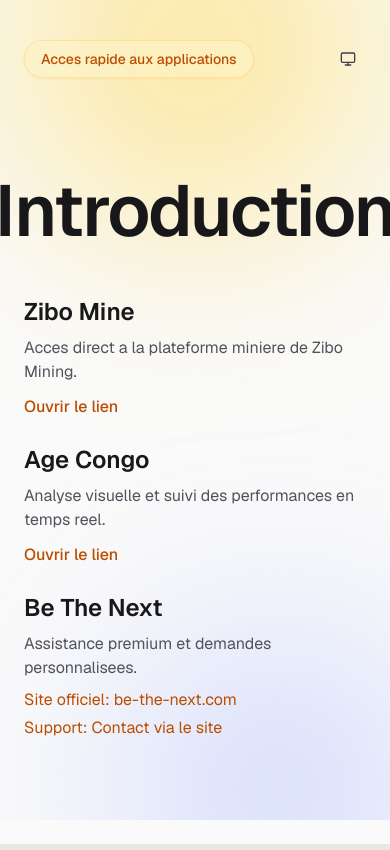
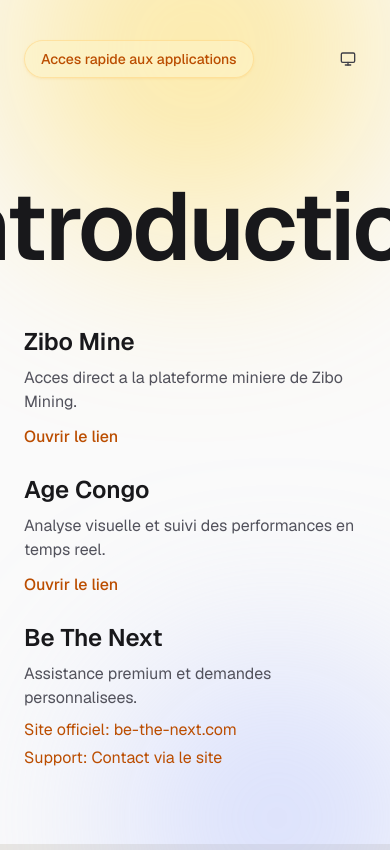
Before and after one commit to digipublic243/invest, a Next.js app: page / in a window 390 px wide. Built offline with nearby package versions, Linux system fonts and the light colour scheme.

Commit message:
Refactor Tailwind config for dark mode, enhance Home page header size, and update dropdown menu type definition.

```diff
--- a/app/page.tsx
+++ b/app/page.tsx
@@ -1,5 +1,6 @@
 "use client";
 import PageHeader from "@/components/shared/page-header";
+import { ArrowRightIcon, Icon } from "lucide-react";
 
 export default function Home() {
   return (
@@ -14,7 +15,7 @@
 
         <main className="relative mx-auto w-full max-w-6xl px-6 pb-20 pt-22 sm:px-10">
           <div className="mb-10 flex w-full justify-center text-center">
-            <h1 className="max-w-3xl font-poppins text-7xl font-semibold leading-tight tracking-tight sm:text-6xl">
+            <h1 className="max-w-3xl font-poppins text-8xl font-semibold leading-tight tracking-tight sm:text-6xl">
               Introduction
             </h1>
           </div>
@@ -22,6 +23,7 @@
             {[
               {
                 title: "Zibo Mine",
+                icon: <ArrowRightIcon className="h-4 w-4" />,
                 description:
                   "Acces direct a la plateforme miniere de Zibo Mining.",
                 href: "https://zibomines.com/",
--- a/components/ui/dropdown-menu.tsx
+++ b/components/ui/dropdown-menu.tsx
@@ -18,7 +18,7 @@
   open: boolean;
   setOpen: (open: boolean) => void;
   closeMenu: () => void;
-  menuRef: React.RefObject<HTMLDivElement>;
+  menuRef: React.RefObject<HTMLDivElement | null>;
 };
 
 const DropdownMenuContext = createContext<DropdownMenuContextValue | null>(null);
--- a/tailwind.config.ts
+++ b/tailwind.config.ts
@@ -1,7 +1,7 @@
 import type { Config } from "tailwindcss";
 
 const config: Config = {
-  darkMode: ["class"],
+  darkMode: "class",
   content: [
     "./app/**/*.{ts,tsx}",
     "./components/**/*.{ts,tsx}",
```
